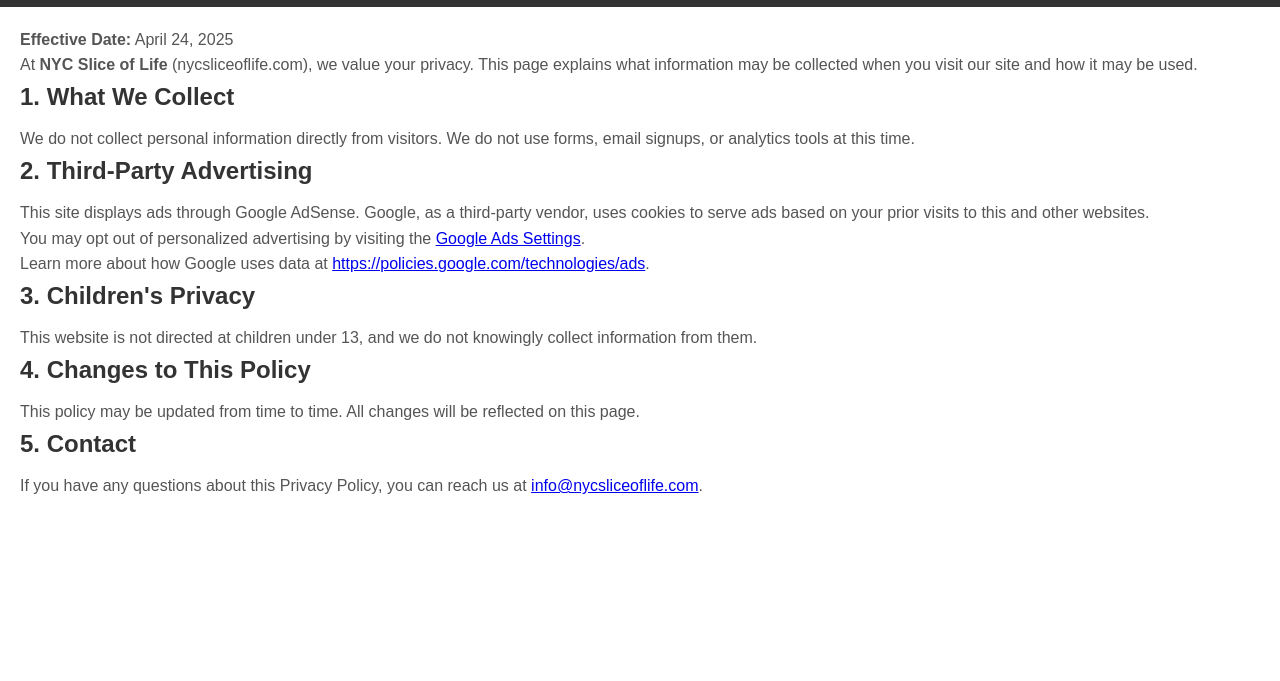
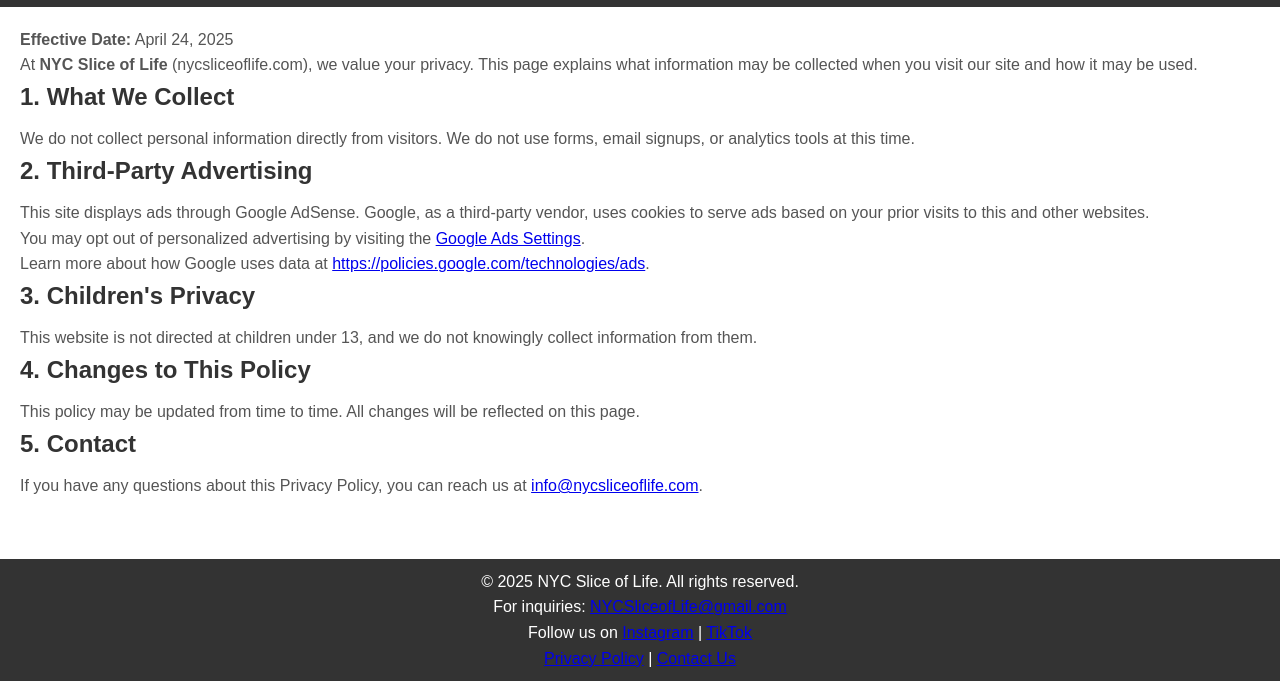
Before and after one commit to anewbegin95/project-pizza, a plain HTML site: page privacy_policy.html in a window 1280 px wide. Shown: the part 213-894 px from the top of the page. Before the commit the page ends 800 px from the top, so only its background shows below. Drawn offline with Linux system fonts and the light colour scheme.

Commit message:
feat: added footers to all pages

```diff
--- a/privacy_policy.html
+++ b/privacy_policy.html
@@ -39,5 +39,11 @@
                 <p>If you have any questions about this Privacy Policy, you can reach us at <a href="mailto:info@nycsliceoflife.com">info@nycsliceoflife.com</a>.</p>
             </section>
         </main>
+        <footer>
+            <p>&copy; 2025 NYC Slice of Life. All rights reserved.</p>
+            <p>For inquiries: <a href="mailto:NYCSliceofLife@gmail.com">NYCSliceofLife@gmail.com</a></p>
+            <p>Follow us on <a href="https://www.instagram.com/nycsliceoflife/">Instagram</a> | <a href="https://www.tiktok.com/@nycsliceoflife">TikTok</a></p>
+            <p><a href="privacy_policy.html">Privacy Policy</a> | <a href="contact_us.html">Contact Us</a></p>
+        </footer>
     </body>
 </html>
```
Also changed, not shown: contact_us.html (+7 -1 lines), index.html (+0 -5 lines). Lines whose indentation alone changed are shown as unchanged.
